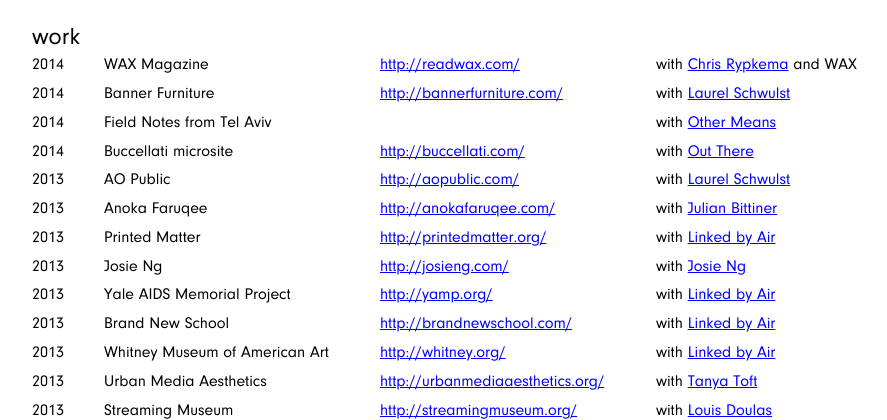
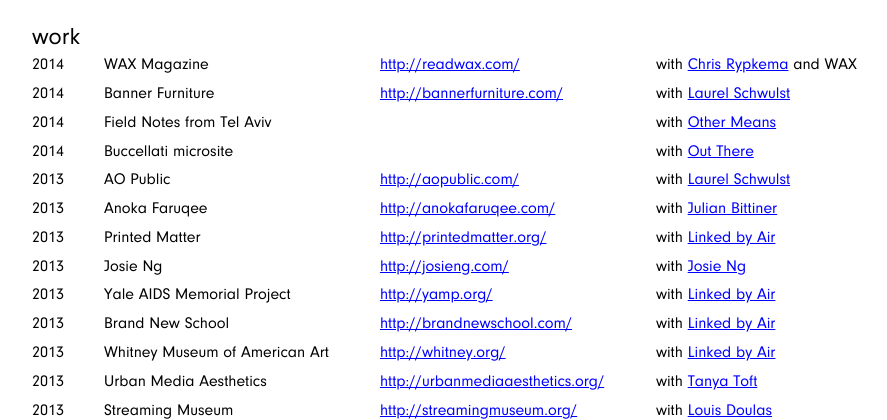
Before and after one commit to dylanfisher/my-website, a PHP site: page / in a window 1280 px wide. Shown: the part 186-606 px from the top of the page, without its empty margins (128-1015 px from the left). Run offline with PHP 8.4, Linux system fonts and the light colour scheme; some libraries are stand-ins or nearby versions.

Commit message:
remove buccellati link

```diff
--- a/index.php
+++ b/index.php
@@ -107,7 +107,7 @@
     <ul class="project">
       <li>2014</li>
       <li><h3>Buccellati microsite</h3></li>
-      <li><a href="http://buccellati.com/" target="_blank">http://buccellati.com/</a></li>
+      <li>&nbsp;</li>
       <li>with <a href="http://outthereww.com/" target="_blank">Out There</a></li>
     </ul>
     <ul class="project">
```
